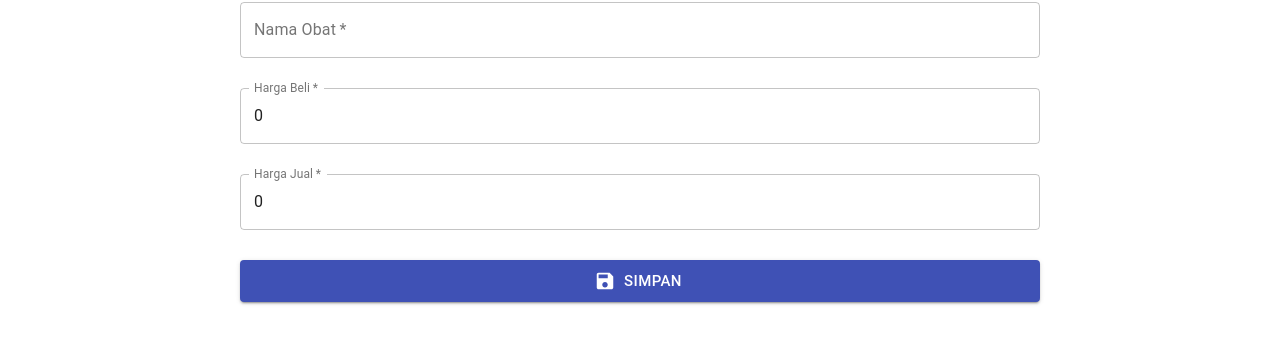
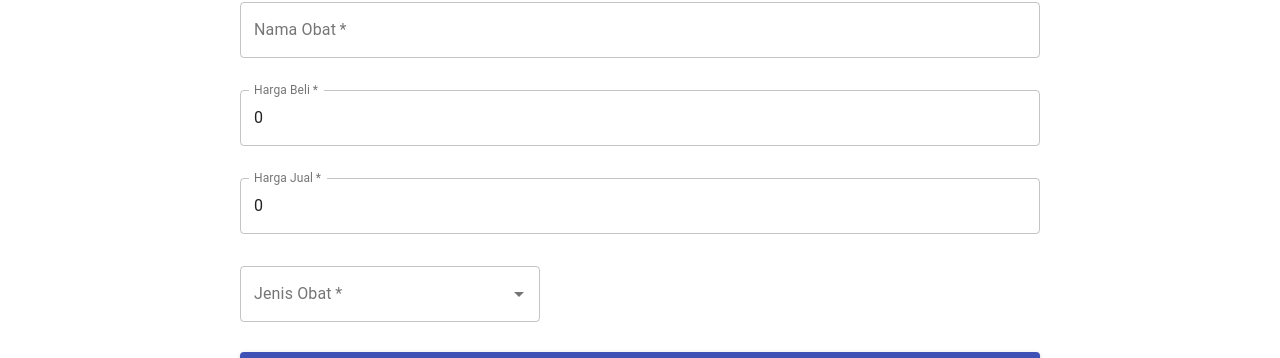
Before and after one commit to yeremiaChris/SistemInformasiApotek, a React (Create React App) app: page /obat/create in a window 1280 px wide. Shown: the part 234-592 px from the top of the page. Built offline with nearby package versions, Linux system fonts and the light colour scheme; no server answers; the database is empty.

Commit message:
- menambahkan field jenis ke obat - membuat validasi dengan if else untuk sementara aja

```diff
--- a/src/App.js
+++ b/src/App.js
@@ -26,7 +26,7 @@ function App() {
       .onSnapshot(function (querySnapshot) {
         let list = [];
         querySnapshot.forEach(function (doc) {
-          const { date, hargaBeli, hargaJual, nama, stok } = doc.data();
+          const { date, hargaBeli, hargaJual, nama, stok, jenis } = doc.data();
           list.push({
             key: doc.id,
             doc,
@@ -35,6 +35,7 @@ function App() {
             hargaBeli,
             nama,
             stok,
+            jenis,
           });
         });
         setObat(list);
@@ -46,7 +47,7 @@ function App() {
     terbanyak.onSnapshot(function (querySnapshot) {
       let list = [];
       querySnapshot.forEach(function (doc) {
-        const { date, hargaBeli, hargaJual, nama, stok } = doc.data();
+        const { date, hargaBeli, hargaJual, nama, stok, jenis } = doc.data();
         list.push({
           key: doc.id,
           doc,
@@ -55,6 +56,7 @@ function App() {
           hargaBeli,
           nama,
           stok,
+          jenis,
         });
       });
       setObat(list);
@@ -66,7 +68,7 @@ function App() {
     terendah.onSnapshot(function (querySnapshot) {
       let list = [];
       querySnapshot.forEach(function (doc) {
-        const { date, hargaBeli, hargaJual, nama, stok } = doc.data();
+        const { date, hargaBeli, hargaJual, nama, stok, jenis } = doc.data();
         list.push({
           key: doc.id,
           doc,
@@ -75,6 +77,7 @@ function App() {
           hargaBeli,
           nama,
           stok,
+          jenis,
         });
       });
       setObat(list);
@@ -86,7 +89,7 @@ function App() {
     terbaru.onSnapshot(function (querySnapshot) {
       let list = [];
       querySnapshot.forEach(function (doc) {
-        const { date, hargaBeli, hargaJual, nama, stok } = doc.data();
+        const { date, hargaBeli, hargaJual, nama, stok, jenis } = doc.data();
         list.push({
           key: doc.id,
           doc,
@@ -95,6 +98,7 @@ function App() {
           hargaBeli,
           nama,
           stok,
+          jenis,
         });
       });
       setObat(list);
@@ -106,7 +110,7 @@ function App() {
     terlama.onSnapshot(function (querySnapshot) {
       let list = [];
       querySnapshot.forEach(function (doc) {
-        const { date, hargaBeli, hargaJual, nama, stok } = doc.data();
+        const { date, hargaBeli, hargaJual, nama, stok, jenis } = doc.data();
         list.push({
           key: doc.id,
           doc,
@@ -115,6 +119,7 @@ function App() {
           hargaBeli,
           nama,
           stok,
+          jenis,
         });
       });
       setObat(list);
@@ -227,7 +232,7 @@ function App() {
           />
         </Route>
         <Route path="/obat/create">
-          <Create setObat={setObat} obat={obat} />
+          <Create obat={obat} />
         </Route>
         <Route path="/obat/beli">
           <Form obat={obat} />
--- a/src/components/obat/Create.js
+++ b/src/components/obat/Create.js
@@ -12,6 +12,7 @@ import Fab from "@material-ui/core/Fab";
 import { Link } from "react-router-dom";
 import db from "../../firebase/Firebase";
 import { useHistory } from "react-router-dom";
+import Autocomplete from "@material-ui/lab/Autocomplete";
 
 const useStyles = makeStyles((theme) => ({
   root: {
@@ -27,6 +28,9 @@ const useStyles = makeStyles((theme) => ({
   text: {
     marginBottom: 30,
   },
+  textError: {
+    color: "red",
+  },
   icon: {
     color: "blue",
   },
@@ -37,22 +41,74 @@ const initialState = {
   hargaBeli: 0,
   hargaJual: 0,
   stok: 0,
+  jenis: "",
   date: new Date(),
 };
-
-function Create() {
+const data = [
+  { nama: "Serbuk", istilah: "Pulvis" },
+  { nama: "Serbuk sejenis puyer", istilah: "Pulveres" },
+  { nama: "Tablet", istilah: "compresi" },
+  { nama: "Pil", istilah: "Pilulae" },
+  { nama: "Kapsul", istilah: "Capsule" },
+  { nama: "Kapsul Tablet", istilah: "Kaplet" },
+  { nama: "Larutan", istilah: "Solutiones" },
+  { nama: "Suspensi", istilah: "Suspensiones" },
+  { nama: "Emulsi", istilah: "Elmusiones" },
+  { nama: "Galenik", istilah: "Galenik" },
+  { nama: "Ekstrak", istilah: "Ektraktum" },
+  { nama: "Infusa", istilah: "Infusa" },
+  { nama: "Imunoserum", istilah: "Immunosera" },
+  { nama: "Saleb", istilah: "Unguenta" },
+  { nama: "Suppositoria", istilah: "Suppositoria" },
+  { nama: "Obat Tetes", istilah: "Guttae" },
+  { nama: "Injeksi", istilah: "Injektiones" },
+];
+function Create({ obat }) {
   let history = useHistory();
   const classes = useStyles();
   const [brg, setBrg] = useState(initialState);
+  const [valid, setValid] = useState({
+    errorTextNama: "",
+    errorTextHargaBeli: "",
+    errorTextHargaJual: "",
+  });
   const onSubmit = (e) => {
     e.preventDefault();
+    handleValid();
+  };
 
+  // Validation form tambah barang
+  const handleValid = () => {
+    const nama = [];
+    for (let index = 0; index < obat.length; index++) {
+      const element = obat[index];
+      nama.push(element.nama);
+    }
+    if (nama.includes(brg.nama)) {
+      console.log("sama cuy");
+      setValid({ errorTextNama: "Nama barang sudah ada bro" });
+    } else if (brg.hargaBeli === 0) {
+      setValid({ errorTextHargaBeli: "Harga Tidak boleh nol" });
+    } else if (brg.hargaJual === 0) {
+      console.log("harga tidak boleh nol");
+      setValid({ errorTextHargaJual: "Harga Tidak boleh nol" });
+    } else if (
+      (brg.hargaJual <= brg.hargaBeli && brg.hargaBeli != 0) ||
+      brg.hargaJual != 0
+    ) {
+      setValid({
+        errorTextHargaJual:
+          "Harga jual harus lebih besar dan harga tidak boleh nol",
+      });
+      console.log("harga jual harus lebih besar");
+    } else {
       db.collection("obats")
         .add({
           nama: brg.nama,
           hargaBeli: brg.hargaBeli,
           hargaJual: brg.hargaJual,
           stok: brg.stok,
+          jenis: brg.jenis,
           date: brg.date,
         })
         .then((response) => {
@@ -62,8 +118,9 @@ function Create() {
         .catch((err) => {
           console.log(err);
         });
-    console.log(brg);
+    }
   };
+  // akhir handleValid form
   return (
     <Grid container justify="center">
       <Grid item className={classes.sort}>
@@ -87,30 +144,59 @@ function Create() {
               label="Nama Obat"
               id="outlined-size-normal"
               variant="outlined"
-              className={classes.text}
               required
               value={brg.nama}
               onChange={(e) => setBrg({ ...brg, nama: e.target.value })}
             />
+            <p className={classes.textError}>{valid.errorTextNama}</p>
             <TextField
               id="outlined-number"
               label="Harga Beli"
               type="number"
               variant="outlined"
-              className={classes.text}
               required
               value={brg.hargaBeli}
               onChange={(e) => setBrg({ ...brg, hargaBeli: e.target.value })}
             />
+            <p className={classes.textError}>{valid.errorTextHargaBeli}</p>
             <TextField
               id="outlined-number"
               label="Harga Jual"
               type="number"
               variant="outlined"
-              className={classes.text}
               required
               value={brg.hargaJual}
               onChange={(e) => setBrg({ ...brg, hargaJual: e.target.value })}
+            />
+            <p className={classes.textError}>{valid.errorTextHargaJual}</p>
+            <Autocomplete
+              onChange={(e, v) => setBrg({ ...brg, jenis: v.nama })}
+              className={classes.text}
+              id="country-select-demo"
+              style={{ width: 300 }}
+              options={data}
+              classes={{
+                option: classes.option,
+              }}
+              autoHighlight
+              getOptionSelected={(option) => option.key}
+              getOptionLabel={(option) => option.nama}
+              renderOption={(option) => (
+                <React.Fragment>{option.nama}</React.Fragment>
+              )}
+              required
+              renderInput={(params) => (
+                <TextField
+                  required
+                  {...params}
+                  label="Jenis Obat"
+                  variant="outlined"
+                  inputProps={{
+                    ...params.inputProps,
+                    autoComplete: "new-password", // disable autocomplete and autofill
+                  }}
+                />
+              )}
             />
 
             <Button
--- a/src/components/obat/Daftar.js
+++ b/src/components/obat/Daftar.js
@@ -161,6 +161,7 @@ export default function CustomizedTables({
   };
   // mengambil key
   const [key, setKey] = useState("");
+  console.log(obat);
   return (
     <>
       <Grid container justify="center">
@@ -215,6 +216,7 @@ export default function CustomizedTables({
             <TableHead>
               <TableRow>
                 <StyledTableCell align="left">Nama</StyledTableCell>
+                <StyledTableCell align="left">Jenis Obat</StyledTableCell>
                 <StyledTableCell align="right">Stok</StyledTableCell>
                 <StyledTableCell align="right">Harga Beli</StyledTableCell>
                 <StyledTableCell align="right">Harga Jual</StyledTableCell>
@@ -226,6 +228,7 @@ export default function CustomizedTables({
                 obat.map((row, index) => (
                   <StyledTableRow key={row.key}>
                     <StyledTableCell align="left">{row.nama}</StyledTableCell>
+                    <StyledTableCell align="left">{row.jenis}</StyledTableCell>
                     <StyledTableCell align="right">{row.stok}</StyledTableCell>
                     <StyledTableCell align="right">
                       <NumberFormat
@@ -298,6 +301,7 @@ export default function CustomizedTables({
           <Button
             onClick={() => {
               deleteData(key);
+              handleClose();
             }}
             color="primary"
             autoFocus
--- a/src/components/obat/formPembelianObat/Form.js
+++ b/src/components/obat/formPembelianObat/Form.js
@@ -84,7 +84,11 @@ function Create({ obat, beli }) {
   // email
   const [alert, setAlert] = useState(false);
   const handleValid = () => {
-    if (formBeli.jumlah <= 0) {
+    if (
+      formBeli.jumlah <= 0 ||
+      formBeli.jumlah === null ||
+      formBeli.jumlah === ""
+    ) {
       setValid({
         fields: "jumlah",
         error:
@@ -181,6 +185,7 @@ function Create({ obat, beli }) {
               )}
             />
             <TextField
+              required
               className={classes.text}
               id="outlined-number"
               label="Jumlah Beli"
@@ -192,7 +197,7 @@ function Create({ obat, beli }) {
                   ...formBeli,
                   jumlah: e.target.value,
                   total:
-                    e.target.value == 0
+                    e.target.value === 0 || e.target.value === ""
                       ? formBeli.hargaSatuan
                       : formBeli.hargaSatuan * e.target.value,
                 });
@@ -226,12 +231,14 @@ function Create({ obat, beli }) {
                   variant="h6"
                   color="inherit"
                 >
+                  <strong>
                     <NumberFormat
                       value={formBeli.total}
                       displayType={"text"}
                       thousandSeparator={true}
                       prefix={"Rp. "}
                     />
+                  </strong>
                 </Typography>
               </Grid>
             </Grid>
```
Lines whose indentation alone changed are shown as unchanged.
